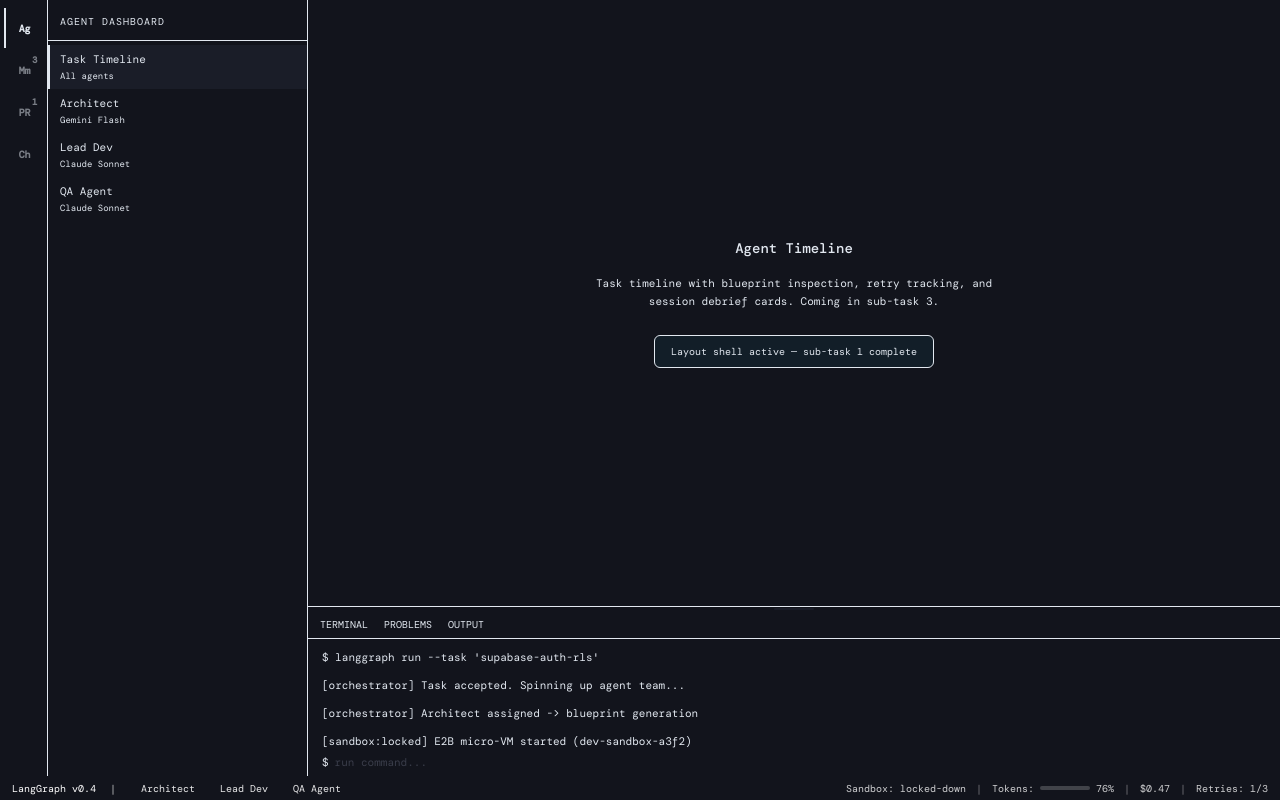
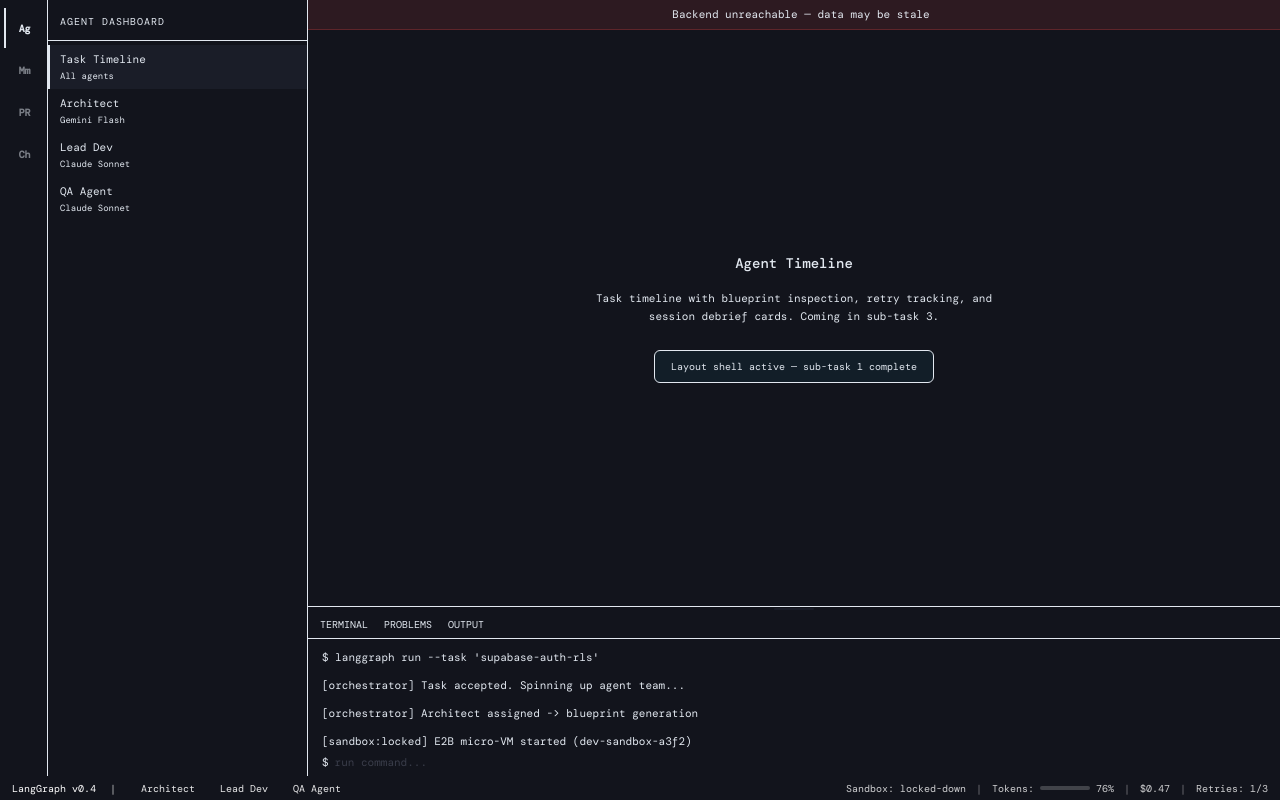
Before and after one commit to Abernaughty/agent-dev, a SvelteKit app in the folder dashboard/: page / in a window 1280 px wide. Built offline with nearby package versions, Linux system fonts and the light colour scheme; no server answers; a web font is replaced by a local one.

Commit message:
feat(dashboard): #38 wire SSE + store init + connection banner in layout

```diff
--- a/dashboard/src/routes/+layout.svelte
+++ b/dashboard/src/routes/+layout.svelte
@@ -1,9 +1,13 @@
 <script lang="ts">
 	import '../app.css';
+	import { onMount } from 'svelte';
 	import ActivityBar from '$lib/components/ActivityBar.svelte';
 	import SidebarPanel from '$lib/components/SidebarPanel.svelte';
 	import BottomPanel from '$lib/components/BottomPanel.svelte';
 	import StatusBar from '$lib/components/StatusBar.svelte';
+	import ConnectionBanner from '$lib/components/ConnectionBanner.svelte';
+	import { sseClient } from '$lib/sse.js';
+	import { initAllStores, destroyAllStores, memoryStore, prsStore } from '$lib/stores/index.js';
 
 	let { children } = $props();
 
@@ -12,9 +16,27 @@
 	let activePanel: PanelId | null = $state('agents');
 	let terminalHeight = $state(170);
 
-	// Stub badge counts — will be dynamic in sub-task 2
-	const pendingMemory = 3;
-	const pendingPR = 1;
+	// Live badge counts from stores (#38)
+	const pendingMemory = $derived(memoryStore.pendingCount);
+	const pendingPR = $derived(prsStore.openCount);
+
+	const isMockMode = import.meta.env.PUBLIC_USE_MOCK_DATA === 'true';
+
+	onMount(() => {
+		// Bootstrap: load stores (mock or live) + start SSE if live
+		initAllStores();
+		if (!isMockMode) {
+			sseClient.connect();
+		}
+
+		return () => {
+			// Teardown on layout unmount
+			if (!isMockMode) {
+				sseClient.disconnect();
+			}
+			destroyAllStores();
+		};
+	});
 </script>
 
 <svelte:head>
@@ -35,6 +57,9 @@
 
 		<!-- Content + Bottom panel -->
 		<div class="flex min-w-0 flex-1 flex-col">
+			<!-- Connection status banner -->
+			<ConnectionBanner />
+
 			<!-- Main content area -->
 			<div class="flex-1 overflow-y-auto">
 				{@render children()}
```
